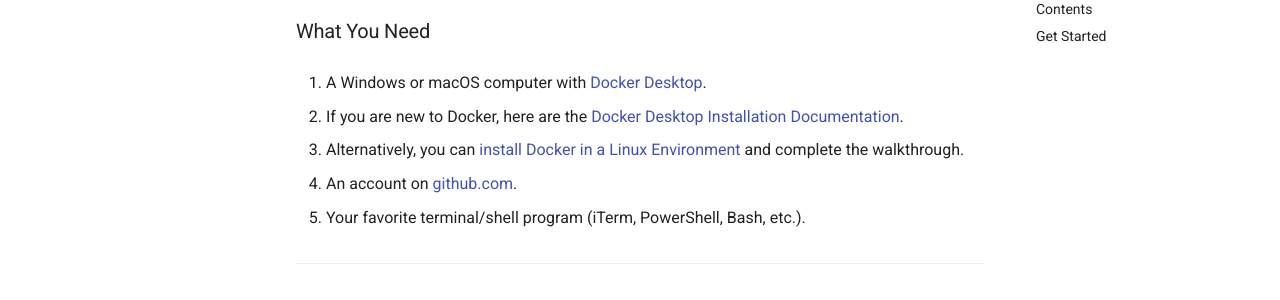
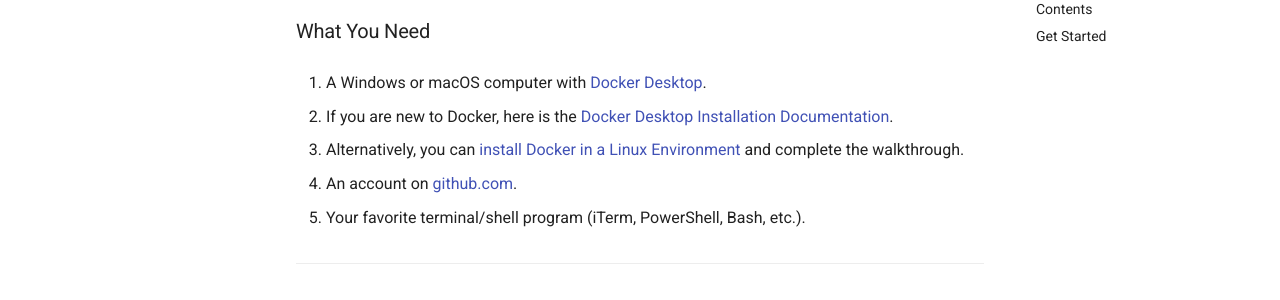
Before and after one commit to wwt/git-foundations, an MkDocs documentation site: the page built from docs/index.md, in a window 1280 px wide and 900 px high, scrolled down 345 px. Shown: the part 153-453 px from the top of the window. Built offline with MkDocs 1.6.1 and Material for MkDocs 9.7.7, drawn with Linux system fonts in a browser that asks for light colours; emoji names are drawn with the system emoji font; comment, search, counter and statistics services are not loaded.

Commit message:
Correct subject verb agreement

```diff
--- a/docs/index.md
+++ b/docs/index.md
@@ -13,7 +13,7 @@ Git is a distributed source control management (SCM) tool. This walkthrough is a
 
 1. A Windows or macOS computer with [Docker Desktop](https://www.docker.com/products/docker-desktop "Docker Desktop Download").
 
-   - If you are new to Docker, here are the [Docker Desktop Installation Documentation](https://docs.docker.com/desktop/ "Docker Desktop Installation Documentation").
+   - If you are new to Docker, here is the [Docker Desktop Installation Documentation](https://docs.docker.com/desktop/ "Docker Desktop Installation Documentation").
 
    - Alternatively, you can [install Docker in a Linux Environment](https://docs.docker.com/engine/install/ "Install Docker in a Linux Environment") and complete the walkthrough.
 
```
